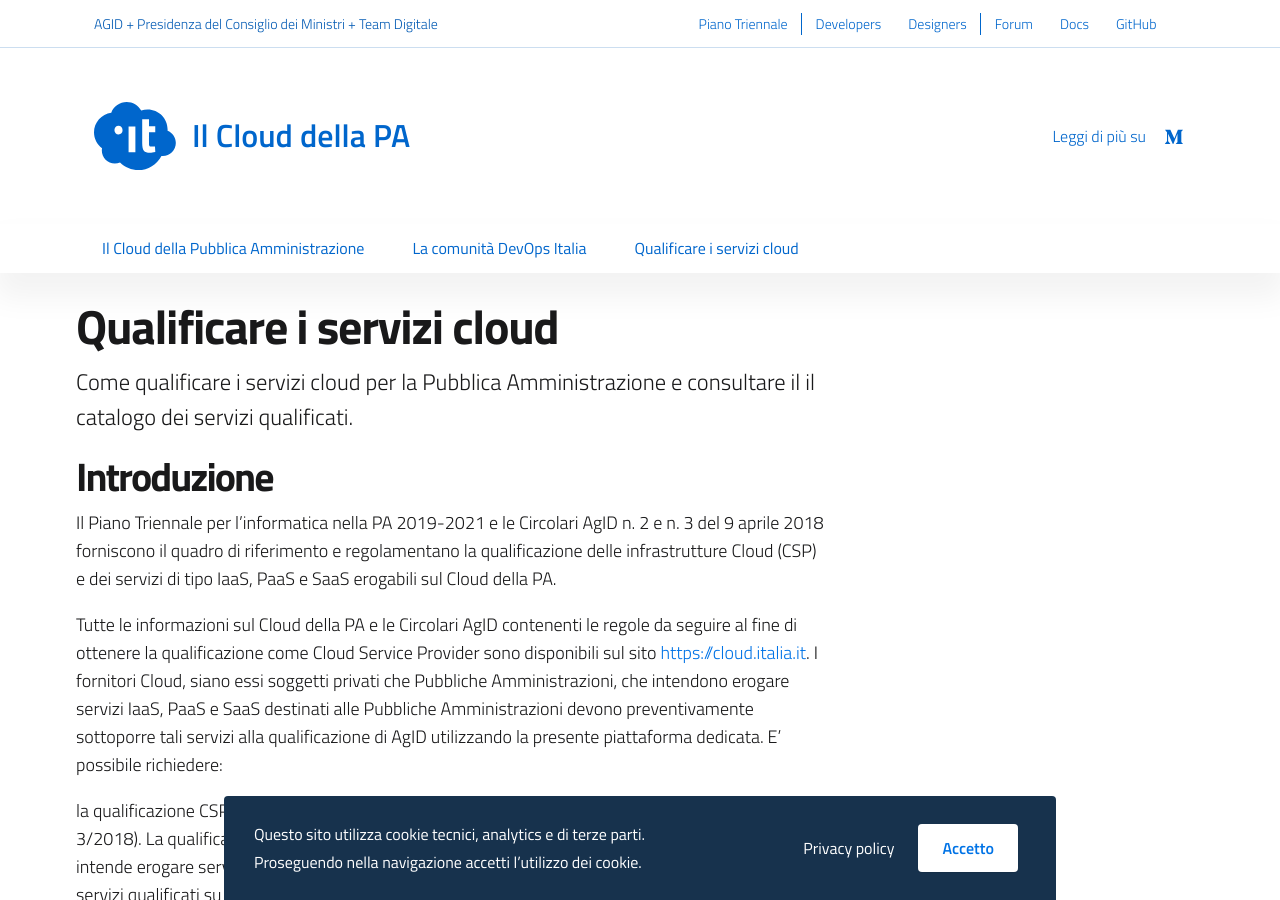
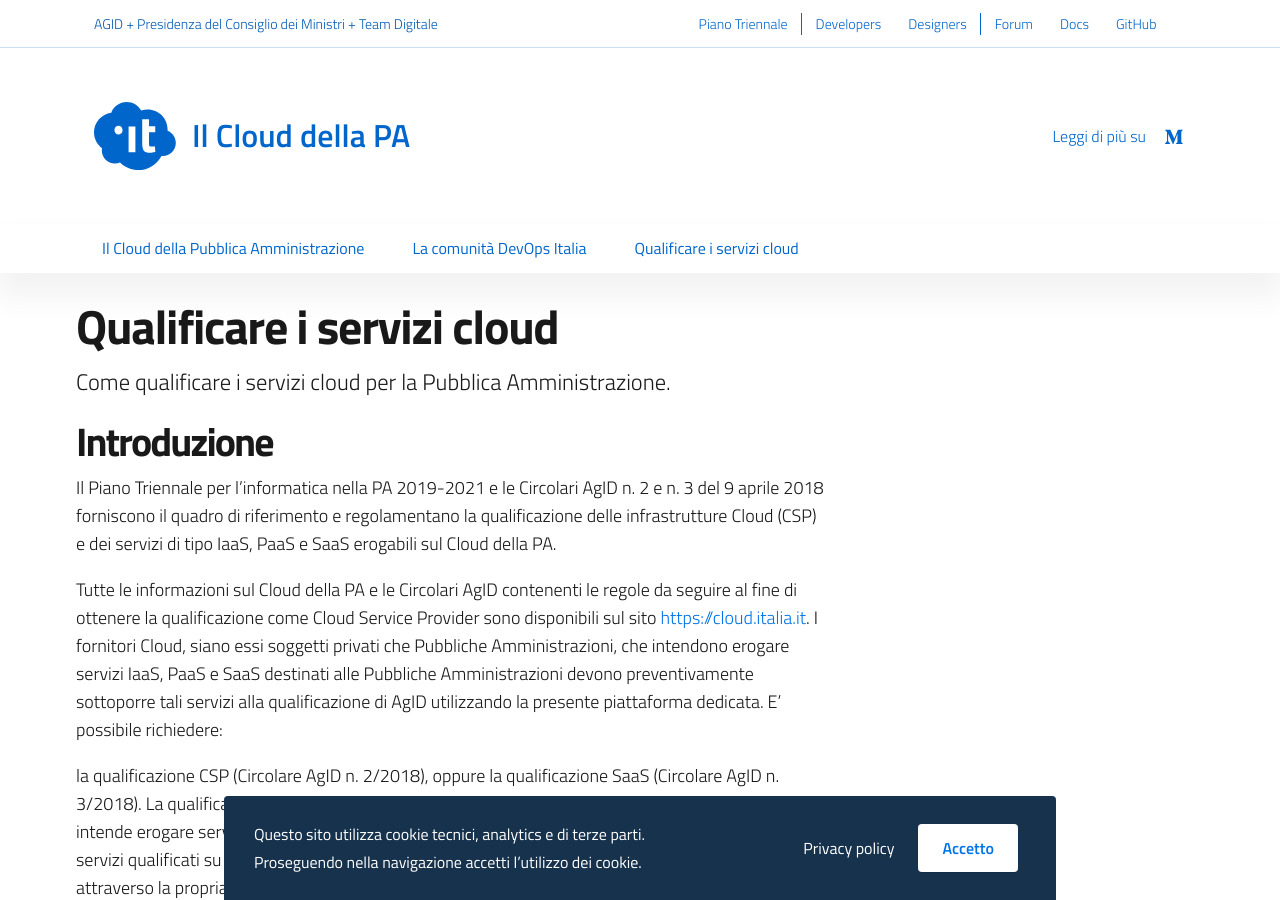
Before and after one commit to italia/cloud.italia.it, a Jekyll site: the page built from it/qualificazioni.md, in a window 1280 px wide and 900 px high. Built offline with Jekyll 4.4.1, drawn with Linux system fonts in a browser that asks for light colours.

Commit message:
rimosso refuso

```diff
--- a/it/qualificazioni.md
+++ b/it/qualificazioni.md
@@ -1,14 +1,13 @@
 ---
 layout: page
 title: Qualificare i servizi cloud
-description: Come qualificare i servizi cloud per la Pubblica Amministrazione e consultare il il catalogo dei servizi qualificati.
+description: Come qualificare i servizi cloud per la Pubblica Amministrazione.
 lang: it
 ref: qualificazioni
 order: 3
 ---
 
 ## Introduzione
-
 
 Il Piano Triennale per l'informatica nella PA 2019-2021 e le Circolari AgID n.
 2 e n. 3 del 9 aprile 2018 forniscono il quadro di riferimento e regolamentano
```
